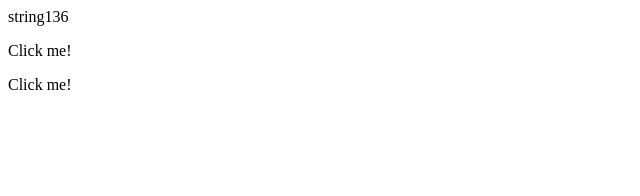
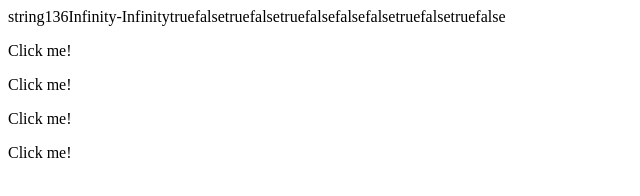
Before and after one commit to josephlister/JavaScript_Projects, a plain HTML site: page Javascript_Projects/Basic JavaScript Projects/Project5_comparisons_type_coercion/index.html in a window 1280 px wide. Shown: the whole page, without its empty margins (0-640 px from the left). Drawn offline with Linux system fonts and the light colour scheme.

Commit message:
Completed challenges in index.html and main.js

```diff
--- a/Javascript_Projects/Basic JavaScript Projects/Project5_comparisons_type_coercion/JS/main.js
+++ b/Javascript_Projects/Basic JavaScript Projects/Project5_comparisons_type_coercion/JS/main.js
@@ -10,3 +10,57 @@ function My_function_false() {
 function My_function_true() {
     document.getElementById("test").innerHTML = isNaN("1988");
 }
+// ---- /NaN Section ---- //
+
+document.write(2E309) //Example of positive infinity
+
+document.write(-2E309) //Example of negative infinity
+
+// ---- Boolean Logic Section ---- //
+
+document.write(5 > 1);
+
+document.write(5 > 7)
+
+// ---- /Boolean Logic Section ---- //
+
+console.log(5 + 8); // Will display answer in console (ctrl + shift + I)
+
+console.log(6 > 8); // Will display false in console
+
+document.write(6 == 6); //Double equal compares the two
+
+document.write(9 == 1);
+
+E = 5;
+R = 5;
+document.write(E === R); // Triple equal compares data type and value
+
+T = 12;
+Y = 13;
+document.write(T === Y); // Different values
+
+U = "13";
+document.write(Y === U); // Different data types
+
+document.write(E === U); // Different data types and values
+
+// ---- And + Or Operators ---- //
+
+document.write(15 > 4 && 13 > 3);
+
+document.write(15 > 3 && 1 > 4);
+
+document.write(15 > 2 || 1 > 15);
+
+document.write(15 < 3 || 14 < 13);
+
+// ---- Not Operator ---- //
+
+function not_function_1() {
+    document.getElementById("not_true").innerHTML = !(12 < 2);
+}
+
+function not_function_2() {
+    document.getElementById("not_false").innerHTML = !(13 > 11);
+}
--- a/Javascript_Projects/Basic JavaScript Projects/Project5_comparisons_type_coercion/index.html
+++ b/Javascript_Projects/Basic JavaScript Projects/Project5_comparisons_type_coercion/index.html
@@ -8,5 +8,7 @@
     <body>
         <p id="test" onclick="My_function_false()">Click me!</p>
         <p id="test" onclick="My_function_true()">Click me!</p>
+        <p id="not_true" onclick="not_function_1()">Click me!</p>
+        <p id="not_false" onclick="not_function_2()">Click me!</p>
     </body>
 </html>
```
